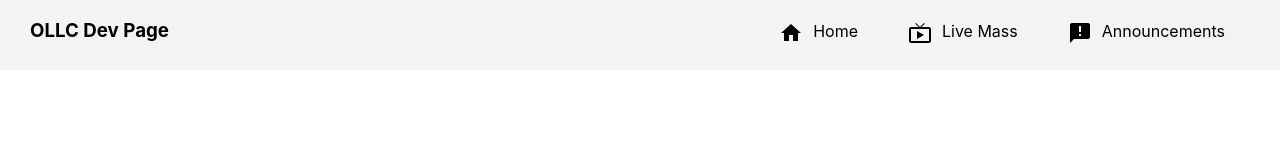
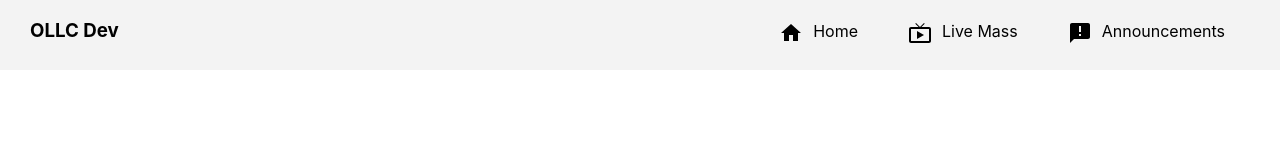
Before and after one commit to ollc-code/ollc-react, a React (Create React App) app: page / in a window 1280 px wide. Shown: the top 160 px of the page. Built offline with nearby package versions, Linux system fonts and the light colour scheme.

Commit message:
deploy success

```diff
--- a/src/components/Navbar/index.tsx
+++ b/src/components/Navbar/index.tsx
@@ -9,7 +9,7 @@ const Navbar: React.FC = () => {
 			justifyContent: 'space-between',
 			padding: '0px 30px'}}
 			>
-				<h3>OLLC Dev Page</h3>
+				<h3>OLLC Dev</h3>
 				<FlexRow>
 					<NavbarOptionComponent />
 				</FlexRow>
```
